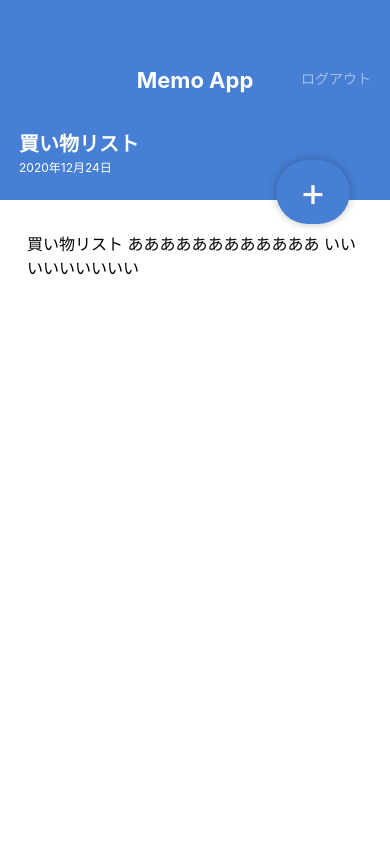
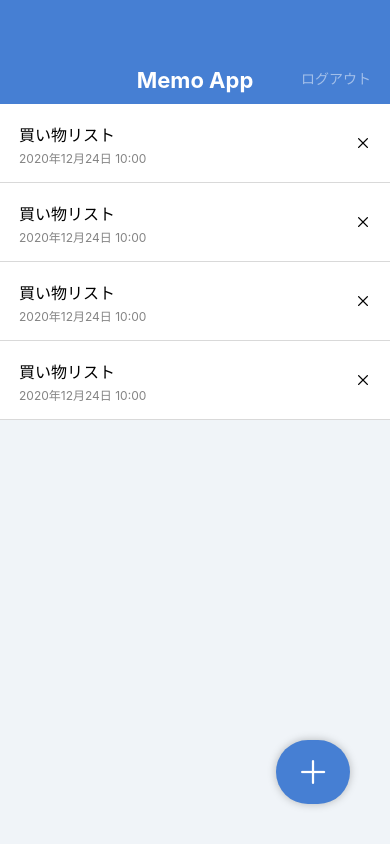
Before and after one commit to tktk2580/memoApp, a React Native app: screen / in a window 390 px wide. Built offline with nearby package versions, Linux system fonts and the light colour scheme.

Commit message:
Install @expo/vector-icons

```diff
--- a/App.jsx
+++ b/App.jsx
@@ -1,11 +1,11 @@
 import React from 'react';
 
-// import MemoListScreen from './src/screens/MemoListScreen';
-import MemoDetailScreen from './src/screens/MemoDetailScreen';
+import MemoListScreen from './src/screens/MemoListScreen';
+// import MemoDetailScreen from './src/screens/MemoDetailScreen';
 
 export default function App() {
   return (
-    // <MemoListScreen />
-    <MemoDetailScreen />
+    <MemoListScreen />
+    // <MemoDetailScreen />
   );
 }
--- a/package.json
+++ b/package.json
@@ -8,6 +8,7 @@
     "eject": "expo eject"
   },
   "dependencies": {
+    "@expo/vector-icons": "^10.2.1",
     "expo": "~40.0.0",
     "expo-status-bar": "~1.0.3",
     "prop-types": "^15.7.2",
--- a/src/components/CircleButton.jsx
+++ b/src/components/CircleButton.jsx
@@ -1,19 +1,20 @@
 import React from 'react';
-import { View, Text, StyleSheet } from 'react-native';
+import { View, StyleSheet } from 'react-native';
 import { string, shape } from 'prop-types';
+import { AntDesign } from '@expo/vector-icons';
 
 export default function CircleButton(props) {
-  const { children, style} = props;
+  const { style, name } = props;
   return (
     <View style={[styles.circleButton, style]}>
-      <Text style={styles.circleButtonLabel}>{ children }</Text>
+      <AntDesign name={name} size={32} color="white" />
     </View>
   );
 }
 
 CircleButton.propTypes = {
-  children: string.isRequired,
   style: shape(),
+  name: string.isRequired,
 };
 
 CircleButton.defaultProps = {
--- a/src/components/MemoList.jsx
+++ b/src/components/MemoList.jsx
@@ -1,5 +1,6 @@
 import React from 'react';
 import { View, Text, StyleSheet } from 'react-native';
+import { AntDesign } from '@expo/vector-icons';
 
 export default function MemoList() {
   return (
@@ -10,7 +11,7 @@
           <Text style={styles.memoListItmeDate}>2020年12月24日 10:00</Text>
         </View>
         <View>
-          <Text>X</Text>
+          <AntDesign name="close" size={16} color="black" />
         </View>
       </View>
       <View style={styles.memoListItem}>
@@ -19,7 +20,7 @@
           <Text style={styles.memoListItmeDate}>2020年12月24日 10:00</Text>
         </View>
         <View>
-          <Text>X</Text>
+          <AntDesign name="close" size={16} color="black" />
         </View>
       </View>
       <View style={styles.memoListItem}>
@@ -28,7 +29,7 @@
           <Text style={styles.memoListItmeDate}>2020年12月24日 10:00</Text>
         </View>
         <View>
-          <Text>X</Text>
+          <AntDesign name="close" size={16} color="black" />
         </View>
       </View>
       <View style={styles.memoListItem}>
@@ -37,7 +38,7 @@
           <Text style={styles.memoListItmeDate}>2020年12月24日 10:00</Text>
         </View>
         <View>
-          <Text>X</Text>
+          <AntDesign name="close" size={16} color="black" />
         </View>
       </View>
     </View>
--- a/src/screens/MemoDetailScreen.jsx
+++ b/src/screens/MemoDetailScreen.jsx
@@ -1,5 +1,7 @@
 import React from 'react';
-import { View, ScrollView, Text, StyleSheet} from 'react-native';
+import {
+  View, ScrollView, Text, StyleSheet,
+} from 'react-native';
 
 import AppBar from '../components/AppBar';
 import CircleButton from '../components/CircleButton';
@@ -19,7 +21,7 @@
           いいいいいいいいい
         </Text>
       </ScrollView>
-      <CircleButton style={{ top: 160, bottom: 'auto' }}>+</CircleButton>
+      <CircleButton style={{ top: 160, bottom: 'auto' }} name="edit" />
     </View>
   );
 }
--- a/src/screens/MemoListScreen.jsx
+++ b/src/screens/MemoListScreen.jsx
@@ -10,7 +10,7 @@
     <View style={styles.container}>
       <AppBar />
       <MemoList />
-      <CircleButton>+</CircleButton>
+      <CircleButton name="plus" />
     </View>
   );
 }
```
Also changed, not shown: 1 other file (tests, documents, lock files or other folders).
